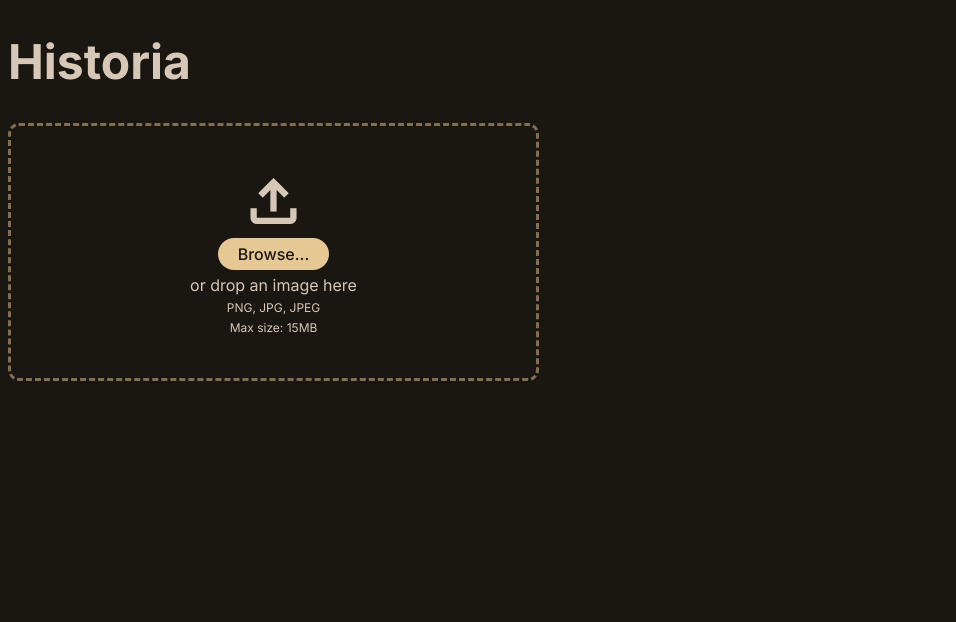
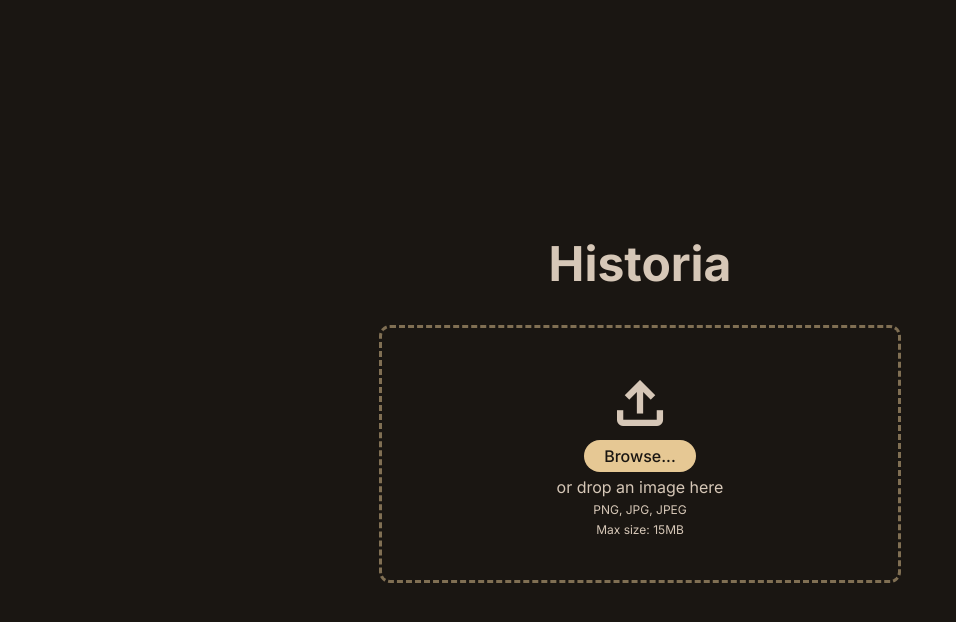
Before and after one commit to mybday123/historia, a Next.js app: page / in a window 1280 px wide. Shown: the top 622 px of the page, without its empty margins (0-956 px from the left). Built offline with nearby package versions, Linux system fonts and the light colour scheme.

Commit message:
Center that div

```diff
--- a/app/globals.css
+++ b/app/globals.css
@@ -1,9 +1,17 @@
 body {
     background-color: #1a1612;
+    display: flex;
+    flex-direction: column;
+    justify-content: center;
+    align-items: center;
+    min-height: 100vh;
+    margin: 0px;
+    gap: 16px;
 }
 h1 {
     font-size: 48px;
     color: #d6c7b7;
+    margin: 16px;
 }
 
 p {
```
